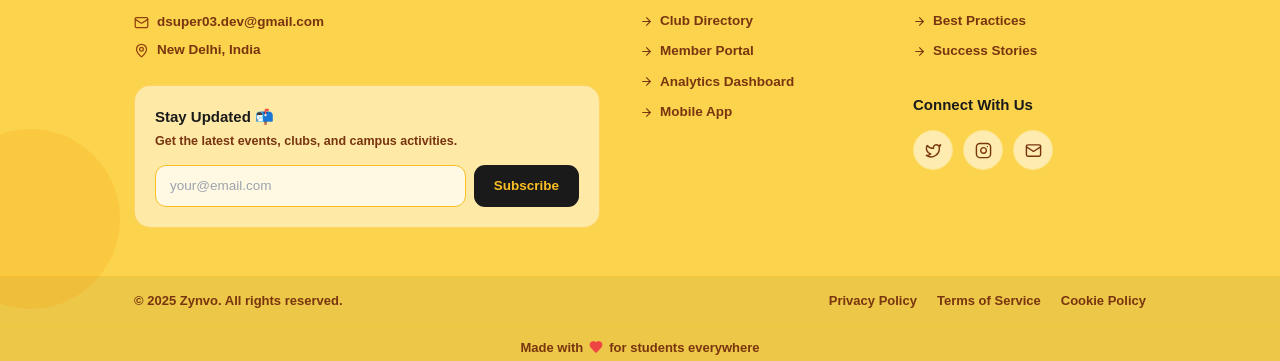
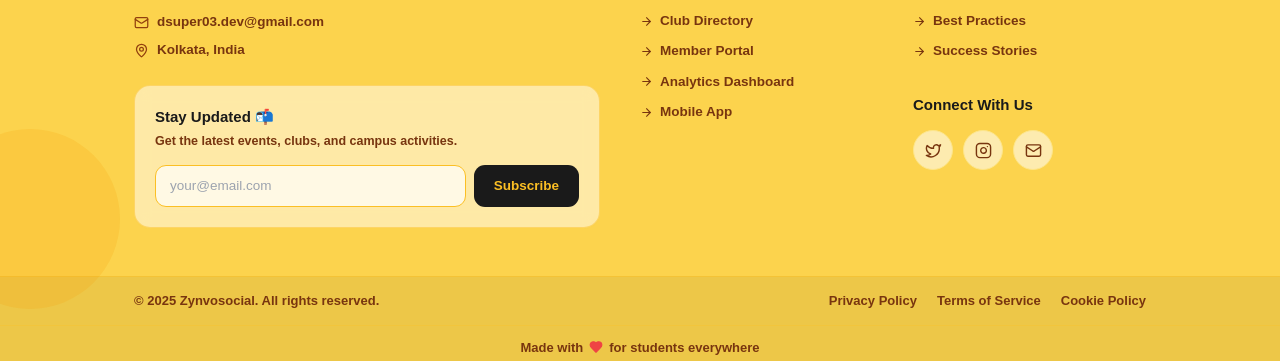
Before and after one commit to DSuper03/zynvo, a Next.js app: page / in a window 1280 px wide. Shown: the part 7044-7405 px from the top of the page. Built offline with nearby package versions, Linux system fonts and the light colour scheme; no server answers.

Commit message:
2025 Zynvo

```diff
--- a/src/components/Footer.tsx
+++ b/src/components/Footer.tsx
@@ -160,7 +160,7 @@ export default function FooterWithSocial() {
                 </div>
                 <div style={{ display:"flex", alignItems:"center", gap:8 }}>
                   <MapPin size={15} color="#92400e" />
-                  <span style={{ fontSize:13.5, color:"#78350f", fontWeight:700 }}>New Delhi, India</span>
+                  <span style={{ fontSize:13.5, color:"#78350f", fontWeight:700 }}>Kolkata, India</span>
                 </div>
               </div>
 
@@ -234,7 +234,7 @@ export default function FooterWithSocial() {
         {/* ── Bottom bar ── */}
         <div style={{ marginTop:48, borderTop:"1.5px solid rgba(251,191,36,0.5)", background:"rgba(0,0,0,0.06)" }}>
           <div style={{ maxWidth:1060, margin:"0 auto", padding:"14px 24px", display:"flex", flexWrap:"wrap", alignItems:"center", justifyContent:"space-between", gap:12 }}>
-            <p style={{ fontSize:13, color:"#78350f", fontWeight:700 }}>© 2025 Zynvo. All rights reserved.</p>
+            <p style={{ fontSize:13, color:"#78350f", fontWeight:700 }}>© 2025 Zynvosocial. All rights reserved.</p>
             <div style={{ display:"flex", gap:20 }}>
               {["Privacy Policy","Terms of Service","Cookie Policy"].map(link => (
                 <a key={link} href="#" style={{ fontSize:13, color:"#78350f", fontWeight:700, textDecoration:"none", transition:"color 0.18s" }}
```
